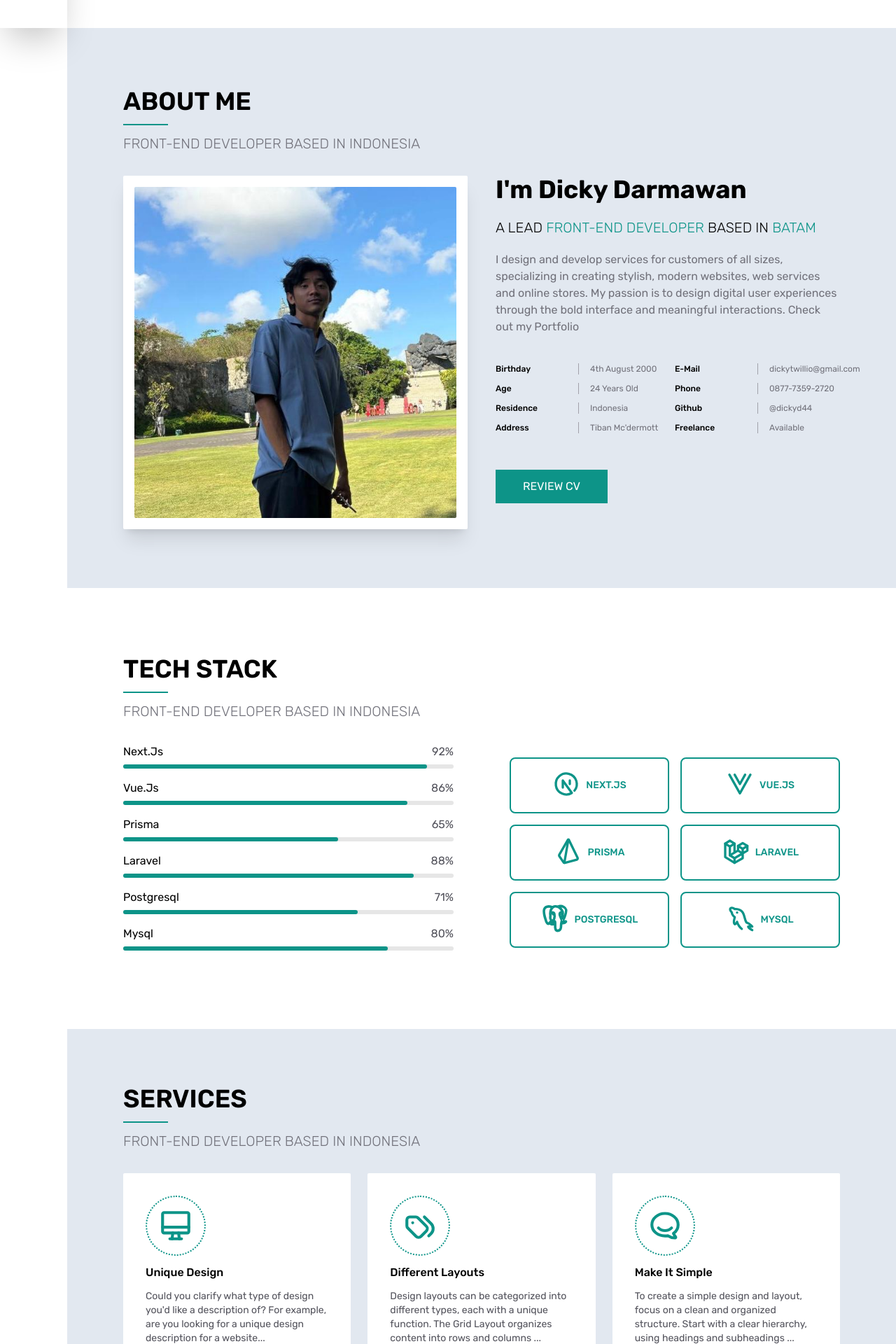
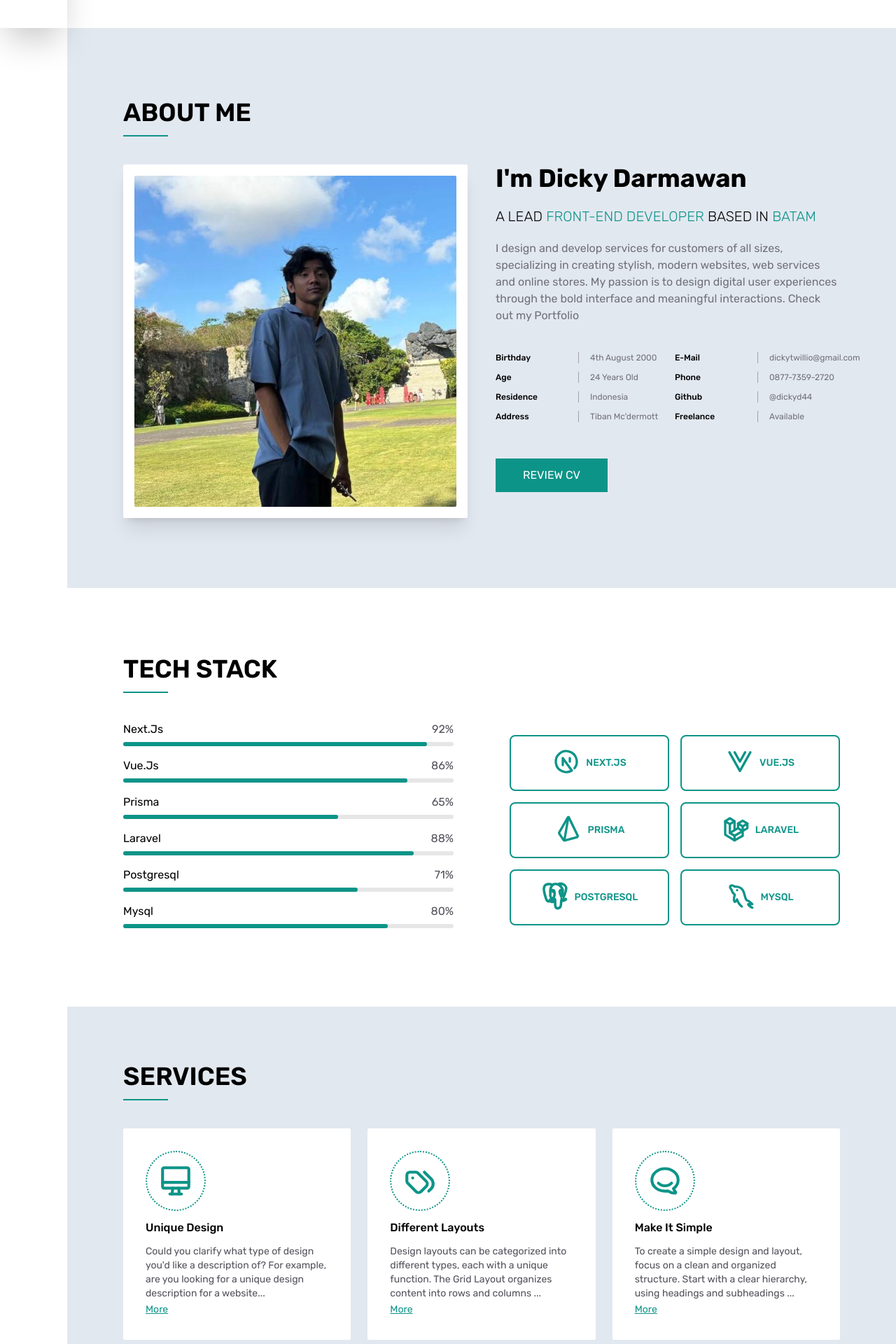
Before and after one commit to dickyd44/portfolio, a Next.js app: page / in a window 1280 px wide. Shown: the part 760-2680 px from the top of the page at 70% size. Built offline with nearby package versions, Linux system fonts and the light colour scheme.

Commit message:
delete description role text

```diff
--- a/src/components/atoms/role-text/index.tsx
+++ b/src/components/atoms/role-text/index.tsx
@@ -5,8 +5,9 @@
 
 export function RoleText({ text, className }: RoleTextString) {
   return (
-    <p className={`uppercase text-xl font-light text-zinc-500 ${className}`}>
-      {text}&nbsp;based in Indonesia
-    </p>
+    <div className={className}>
+      <h1 className="text-4xl uppercase font-semibold">{text}</h1>
+      <div className="my-3 border-[1px] border-teal-600 w-16" />
+    </div>
   );
 }
--- a/src/components/organisms/about/index.tsx
+++ b/src/components/organisms/about/index.tsx
@@ -17,9 +17,7 @@
           variants={appearsLeft}
           viewport={{ amount: 0 }}
         >
-          <h1 className="text-4xl uppercase font-semibold">About Me</h1>
-          <div className="my-3 border-[1px] border-teal-600 w-16" />
-          <RoleText text="front-end developer" className="mb-8" />
+          <RoleText text="about me" className="mb-10" />
         </motion.div>
 
         <div className="grid grid-cols-1 xl:grid-cols-2 gap-10">
--- a/src/components/organisms/about/my-skills/index.tsx
+++ b/src/components/organisms/about/my-skills/index.tsx
@@ -16,9 +16,7 @@
         variants={appearsTop}
         viewport={{ amount: 0 }}
       >
-        <h1 className="text-4xl uppercase font-semibold">tech stack</h1>
-        <div className="my-3 border-[1px] border-teal-600 w-16" />
-        <RoleText text="front-end developer" className="mb-8" />
+        <RoleText text="tech stack" className="mb-10" />
       </motion.div>
 
       <div className="flex flex-col items-center xl:flex-row gap-10 xl:gap-20">
--- a/src/components/organisms/contact/index.tsx
+++ b/src/components/organisms/contact/index.tsx
@@ -17,9 +17,7 @@
           variants={appearsTop}
           viewport={{ amount: 0 }}
         >
-          <h1 className="text-4xl uppercase font-semibold">get in touch</h1>
-          <div className="my-3 border-[1px] border-teal-600 w-16" />
-          <RoleText text="front-end developer" className="mb-8" />
+          <RoleText text="get in touch" className="mb-10" />
         </motion.div>
 
         <div className="w-full grid grid-cols-1 lg:grid-cols-3 lg:gap-6 gap-y-6">
--- a/src/components/organisms/experience/index.tsx
+++ b/src/components/organisms/experience/index.tsx
@@ -37,9 +37,7 @@
           variants={appearsTop}
           viewport={{ amount: 0 }}
         >
-          <h1 className="text-4xl uppercase font-semibold">experience</h1>
-          <div className="my-3 border-[1px] border-teal-600 w-16" />
-          <RoleText text="front-end developer" className="mb-8" />
+          <RoleText text="experiences" className="mb-10" />
         </motion.div>
 
         <div className="grid grid-cols-1 md:grid-cols-2 xl:grid-cols-3 gap-5">
--- a/src/components/organisms/home/index.tsx
+++ b/src/components/organisms/home/index.tsx
@@ -29,7 +29,7 @@
           {"Dicky Darmawan".split("").map((letter, idx) => (
             <motion.span
               key={idx}
-              style={{ display: "inline-block" }}
+              className="inline-block"
               onMouseEnter={() => setIsHovered(idx)}
               onMouseLeave={() => setIsHovered(null)}
               animate={{ rotate: hoverIndex === idx ? 360 : 0 }}
--- a/src/components/organisms/portfolio/index.tsx
+++ b/src/components/organisms/portfolio/index.tsx
@@ -22,9 +22,7 @@
           variants={appearsLeft}
           viewport={{ amount: 0 }}
         >
-          <h1 className="text-4xl uppercase font-semibold">latest works</h1>
-          <div className="my-3 border-[1px] border-teal-600 w-16" />
-          <RoleText text="front-end developer" className="mb-8" />
+          <RoleText text="latest works" className="mb-10" />
         </motion.div>
 
         <div className="grid grid-cols-1 lg:grid-cols-2 gap-5">
--- a/src/components/organisms/portfolio/testimonial/index.tsx
+++ b/src/components/organisms/portfolio/testimonial/index.tsx
@@ -20,9 +20,7 @@
           variants={appearsLeft}
           viewport={{ amount: 0 }}
         >
-          <h1 className="text-4xl uppercase font-semibold">testimonials</h1>
-          <div className="my-3 border-[1px] border-teal-600 w-16" />
-          <RoleText text="front-end developer" className="mb-20" />
+          <RoleText text="testimonials" className="mb-16" />
         </motion.div>
 
         <motion.div
--- a/src/components/organisms/service/index.tsx
+++ b/src/components/organisms/service/index.tsx
@@ -37,9 +37,7 @@
           variants={appearsTop}
           viewport={{ amount: 0 }}
         >
-          <h1 className="text-4xl uppercase font-semibold">Services</h1>
-          <div className="my-3 border-[1px] border-teal-600 w-16" />
-          <RoleText text="front-end developer" className="mb-8" />
+          <RoleText text="services" className="mb-10" />
         </motion.div>
 
         <div className="grid grid-cols-1 md:grid-cols-2 xl:grid-cols-3 gap-6">
```
